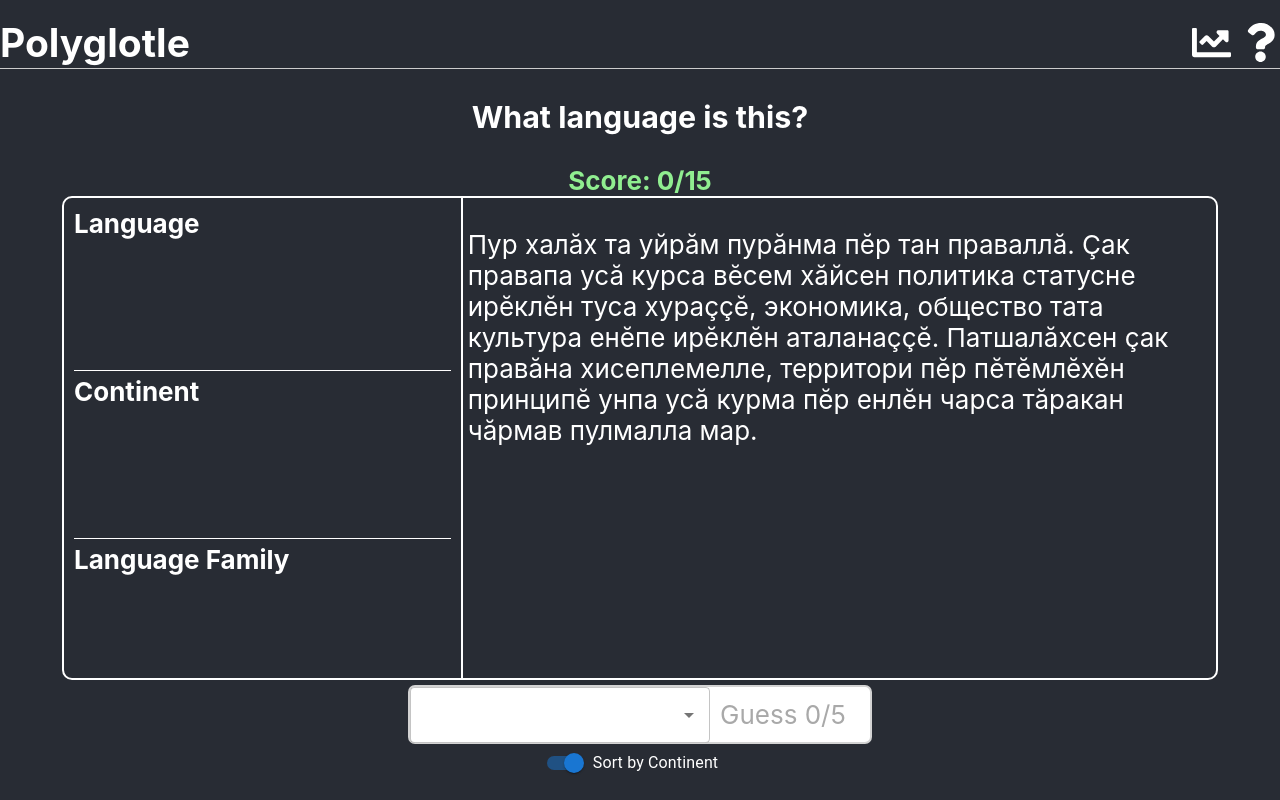
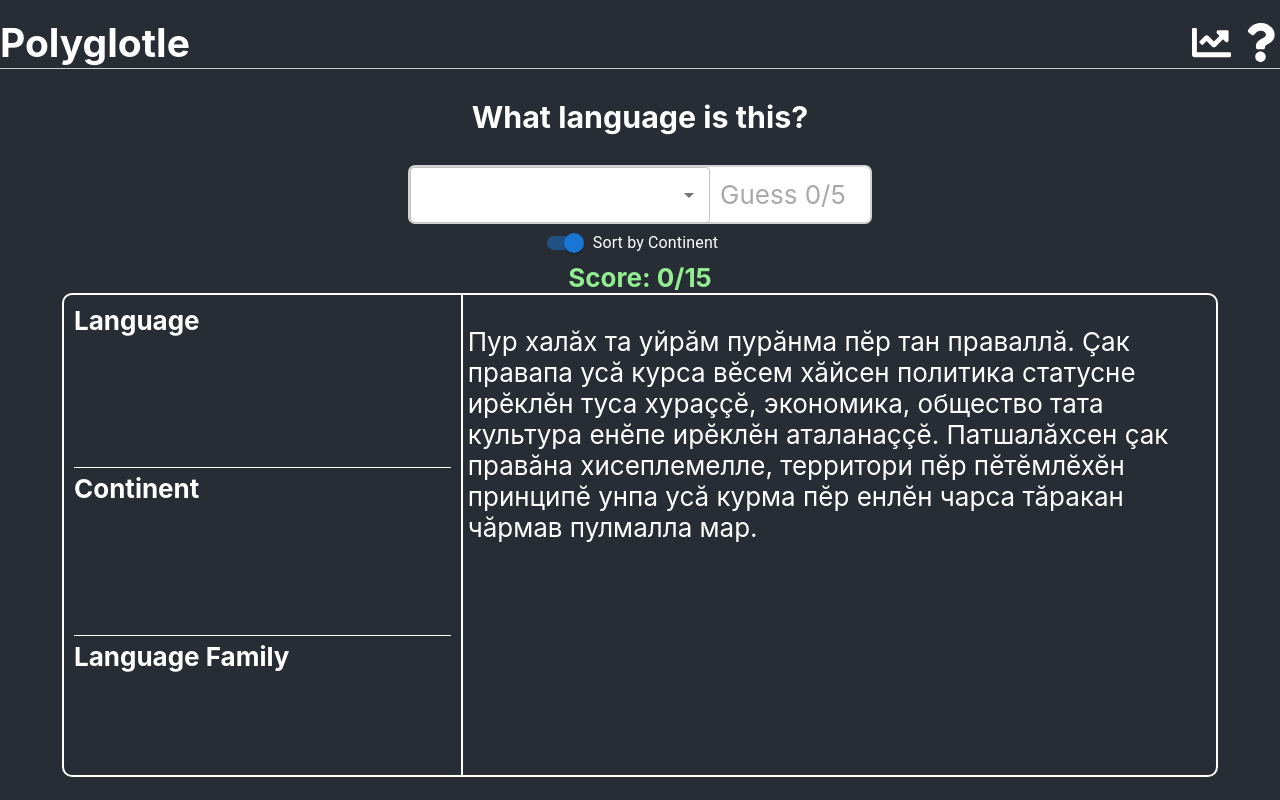
Before and after one commit to kanderson91/polyglotle, a React (Create React App) app: page / in a window 1280 px wide. Built offline with nearby package versions, Linux system fonts and the light colour scheme.

Commit message:
moved dropdown to top

```diff
--- a/src/App.tsx
+++ b/src/App.tsx
@@ -196,15 +196,10 @@ function App() {
         </header>
 
         <h3>{(gotLanguage || guesses.length === 5) ? languages[answerIndex].name : "What language is this?"} </h3>
-      <h4 style={{margin: 0, color: 'lightgreen'}}>{`Score: ${score}/15`}</h4>
-
-      <LanguageInfo sampleText={languages[answerIndex].sample_text} guesses={guesses}
-                    answer={languages[answerIndex]}/>
-      {showAnimation && <div className="plusAnimation">+{incrementedAmount}</div>}
         <div className={'guessing-box'}>
           <Autocomplete
               id="grouped-demo"
-            options={languages.filter((language, index) => validLangIndexes.has(index)  && language.name).sort((a, b) => a[sortingField].localeCompare(b[sortingField]))}
+              options={languages.filter((language, index) => validLangIndexes.has(index) && language.name).sort((a, b) => a[sortingField].localeCompare(b[sortingField]))}
               groupBy={(option) => option[sortingField]}
               style={{backgroundColor: "white", borderRadius: "5px"}}
               getOptionLabel={(option) => option.name}
@@ -242,13 +237,18 @@ function App() {
             }
             label={sortingField === 'continent' ? 'Sort by Continent' : 'Sort by Language Family'}
         />
+        <h4 style={{margin: 0, color: 'lightgreen'}}>{`Score: ${score}/15`}</h4>
+
+        <LanguageInfo sampleText={languages[answerIndex].sample_text} guesses={guesses}
+                      answer={languages[answerIndex]}/>
+        {showAnimation && <div className="plusAnimation">+{incrementedAmount}</div>}
         <Modal
             className="modal"
             isOpen={statisticsIsOpen}
             onRequestClose={closeStatistics}
         >
           <CloseIcon onClick={closeStatistics}/>
-          <Statistics />
+          <Statistics/>
         </Modal>
         <Modal
             className="modal"
@@ -256,7 +256,7 @@ function App() {
             onRequestClose={closeAbout}
         >
           <CloseIcon onClick={closeAbout}/>
-          <AboutModal />
+          <AboutModal/>
         </Modal>
       </div>
   );
@@ -272,7 +272,7 @@ function getRandomInt(min: number, max: number) {
   return Math.floor(rng() * (max - min) + min); // The maximum is exclusive and the minimum is inclusive
 }
 
-const LanguageInfo = (props: {sampleText: string, guesses: any[], answer: any}) => {
+const LanguageInfo = (props: { sampleText: string, guesses: any[], answer: any }) => {
   let guessedLanguages: Set<string> = new Set()
   let guessedContinents: Set<string> = new Set();
   let guessedFamilies: Set<string> = new Set();
```
Lines whose indentation alone changed are shown as unchanged.
